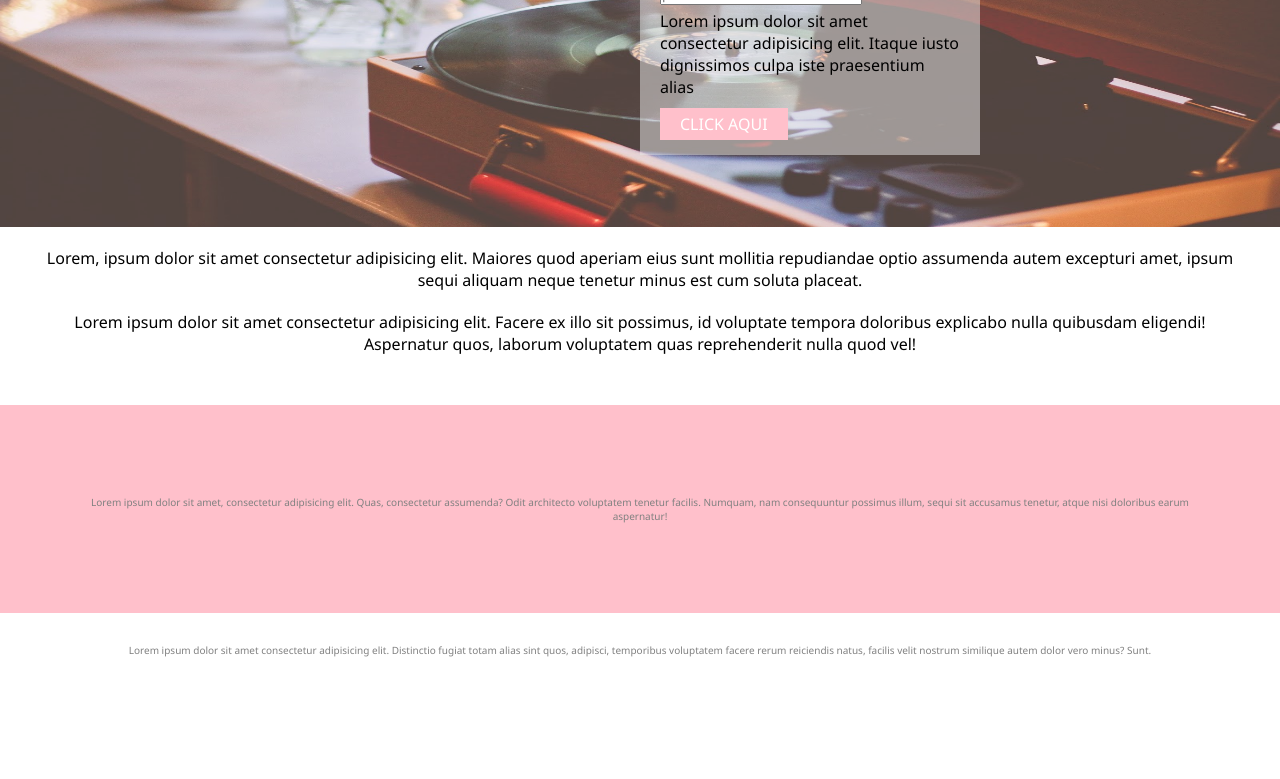
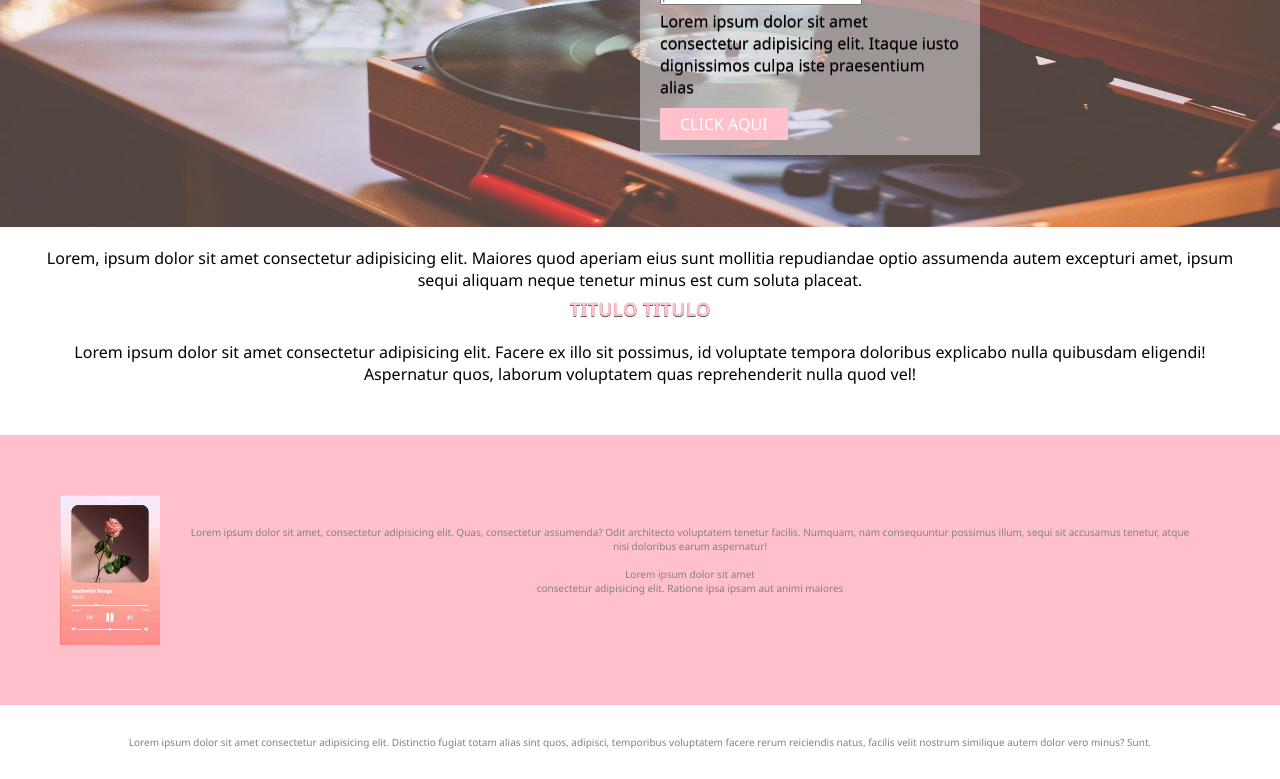
Before and after one commit to Naerie/Eva1-front-end, a plain HTML site: page index.html in a window 1280 px wide. Shown: the part 361-1140 px from the top of the page. Before the commit the page ends 1048 px from the top, so only its background shows below. Drawn offline with Linux system fonts and the light colour scheme.

Commit message:
commit final

```diff
--- a/assets/css/style.css
+++ b/assets/css/style.css
@@ -45,9 +45,11 @@ header{
 .formulario h3{
     text-align: center;
     padding: 15px;
+    text-shadow: 0px 1px 0px #5f5f5f;
 }
 .formulario p{
     margin-bottom: 15px;
+    text-shadow: 0px 1px 0px #5f5f5f;
 
 }
 
@@ -58,6 +60,7 @@ header{
     width: 500px;
     top: 20%;
     left: 10%;
+    text-shadow: 1px 1px 0px #464343;
 
 
 }
@@ -96,6 +99,15 @@ input{
     padding-right: 30px;
     padding-left: 30px;
 
+
+}
+
+.content h3{
+    color: pink;
+    text-transform: uppercase;
+    text-align: center;
+    margin-top: 5px;
+    text-shadow: 0px 1px 0px #5f5f5f;
 }
 
 .footer-banner{
@@ -105,6 +117,10 @@ input{
     text-align: center;
     padding: 60px;
     font-size: 10px;
+    display: flex;
+}
+.footer-banner img{
+    width: 100px;
 }
 
 footer p{
@@ -112,4 +128,4 @@ footer p{
     font-size: 10px;
     text-align: center;
     padding: 30px;
-}
+colu}
--- a/index.html
+++ b/index.html
@@ -30,6 +30,7 @@
             </div>
         <div class="content">
             <p>Lorem, ipsum dolor sit amet consectetur adipisicing elit. Maiores quod aperiam eius sunt mollitia repudiandae optio assumenda autem excepturi amet, ipsum sequi aliquam neque tenetur minus est cum soluta placeat.</p>
+            <h3>titulo titulo</h3>
             <p>Lorem ipsum dolor sit amet consectetur adipisicing elit. Facere ex illo sit possimus, id voluptate tempora doloribus explicabo nulla quibusdam eligendi! Aspernatur quos, laborum voluptatem quas reprehenderit nulla quod vel!</p>
 
 
@@ -38,7 +39,12 @@
     </section>
     <footer>
         <div class="footer-banner">
-            <p>Lorem ipsum dolor sit amet, consectetur adipisicing elit. Quas, consectetur assumenda? Odit architecto voluptatem tenetur facilis. Numquam, nam consequuntur possimus illum, sequi sit accusamus tenetur, atque nisi doloribus earum aspernatur!</p>
+            <img src="assets/img/images.jpg" alt="">
+            <p>Lorem ipsum dolor sit amet, consectetur adipisicing elit. Quas, consectetur assumenda? Odit architecto voluptatem tenetur facilis. Numquam, nam consequuntur possimus illum, sequi sit accusamus tenetur, atque nisi doloribus earum aspernatur!
+                <br><br>
+            Lorem ipsum dolor sit amet <br> consectetur adipisicing elit. Ratione ipsa ipsam aut animi maiores
+            </p>
+
         </div>
         <p>Lorem ipsum dolor sit amet consectetur adipisicing elit. Distinctio fugiat totam alias sint quos, adipisci, temporibus voluptatem facere rerum reiciendis natus, facilis velit nostrum similique autem dolor vero minus? Sunt.</p>
 
```
Also changed, not shown: assets/img/images.jpg (added).
